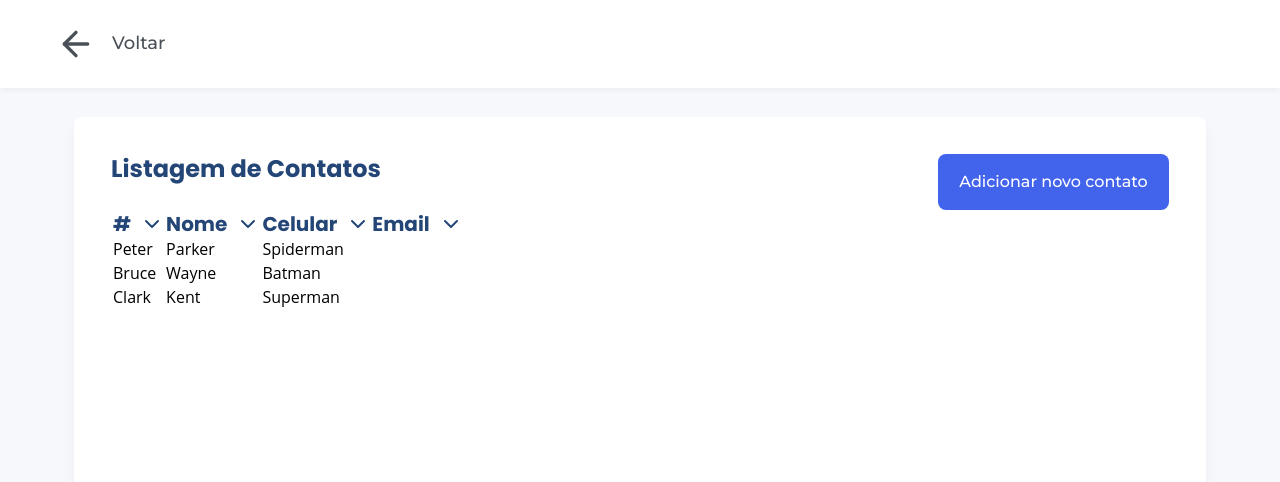
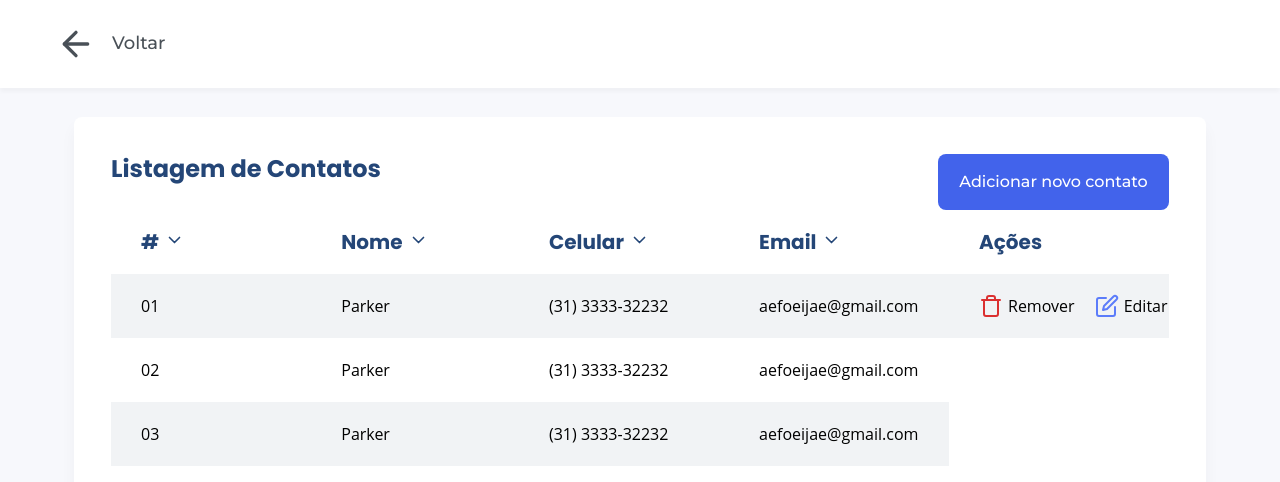
Before and after one commit to ArthurSimoess/desafio-diwe, a React (Create React App) app: page /contactList in a window 1280 px wide. Shown: the top 482 px of the page. Built offline with nearby package versions, Linux system fonts and the light colour scheme.

Commit message:
feat: create table list contacts and styles

```diff
--- a/src/components/buttonTable/btnTableStyle.scss
+++ b/src/components/buttonTable/btnTableStyle.scss
@@ -3,7 +3,7 @@
 .table-btn {
   cursor: pointer;
   display: flex;
-  gap: 9px;
+  gap: 3px;
 
   p {
     font-family: "Poppins";
@@ -13,8 +13,8 @@
     text-align: center;
   }
 
-  image {
-    width: 10px;
-    height: 5px;
+  img {
+    width: 25px;
+    height: 20px;
   }
 }
--- a/src/pages/contactList/ContactList.js
+++ b/src/pages/contactList/ContactList.js
@@ -2,6 +2,8 @@ import React from 'react';
 import ButtonTable from '../../components/buttonTable/BtnTable';
 import Header from '../../components/header/Header';
 import './contactListStyle.scss';
+import trash from '../../assets/images/trash.svg';
+import editIcon from '../../assets/images/edit.svg';
 
 function ContactList() {
   return (
@@ -17,7 +19,7 @@ function ContactList() {
           </button>
         </div>
         <table className="table">
-          <thead>
+          <thead className="th-head">
             <tr>
               <th>
                 <ButtonTable
@@ -39,23 +41,43 @@ function ContactList() {
                   title="Email"
                 />
               </th>
+              <th>
+                <p>Ações</p>
+              </th>
             </tr>
           </thead>
-          <tbody>
+          <tbody className="tb-body">
             <tr>
-              <td>Peter</td>
+              <td>01</td>
               <td>Parker</td>
-              <td>Spiderman</td>
+              <td>(31) 3333-32232</td>
+              <td>aefoeijae@gmail.com</td>
+              <td className="btn-body">
+                <button
+                  type="button"
+                >
+                  <img src={trash} alt="Papel e caneta simbolizando uma edição" />
+                  Remover
+                </button>
+                <button
+                  type="button"
+                >
+                  <img src={editIcon} alt="Papel e caneta simbolizando uma edição" />
+                  Editar
+                </button>
+              </td>
             </tr>
             <tr>
-              <td>Bruce</td>
-              <td>Wayne</td>
-              <td>Batman</td>
+              <td>02</td>
+              <td>Parker</td>
+              <td>(31) 3333-32232</td>
+              <td>aefoeijae@gmail.com</td>
             </tr>
             <tr>
-              <td>Clark</td>
-              <td>Kent</td>
-              <td>Superman</td>
+              <td>03</td>
+              <td>Parker</td>
+              <td>(31) 3333-32232</td>
+              <td>aefoeijae@gmail.com</td>
             </tr>
           </tbody>
         </table>
--- a/src/pages/contactList/contactListStyle.scss
+++ b/src/pages/contactList/contactListStyle.scss
@@ -43,6 +43,64 @@
       font-size: 16px;
       line-height: 148%;
       text-align: center;
+      cursor: pointer;
     }
   }
 }
+
+table {
+  border-spacing: 0px;
+}
+
+.th-head {
+  tr {
+    height: 64px;
+
+    p {
+      font-family: 'Poppins';
+      font-style: normal;
+      text-align: left;
+      font-weight: 700;
+      font-size: 20px;
+      line-height: 120%;
+      color: $title;
+    }
+  }
+
+  th {
+    padding: 0 30px;
+  }
+}
+
+.tb-body {
+  tr {
+    height: 64px;
+
+    td {
+      padding: 0 30px;
+      width: 220px;
+    }
+
+    .btn-body {
+      display: flex;
+      align-items: center;
+      gap: 20px;
+      height: 64px;
+
+      button {
+        display: flex;
+        flex-direction: row;
+        gap: 5px;
+        align-items: center;
+      }
+    }
+  }
+
+  tr:nth-child(odd) {
+    background-color: #F1F3F5;
+  }
+
+  tr:nth-child(even) {
+    background: #FFFFFF
+  }
+}
```
Also changed, not shown: src/assets/images/edit.svg (added), src/assets/images/trash.svg (added).
